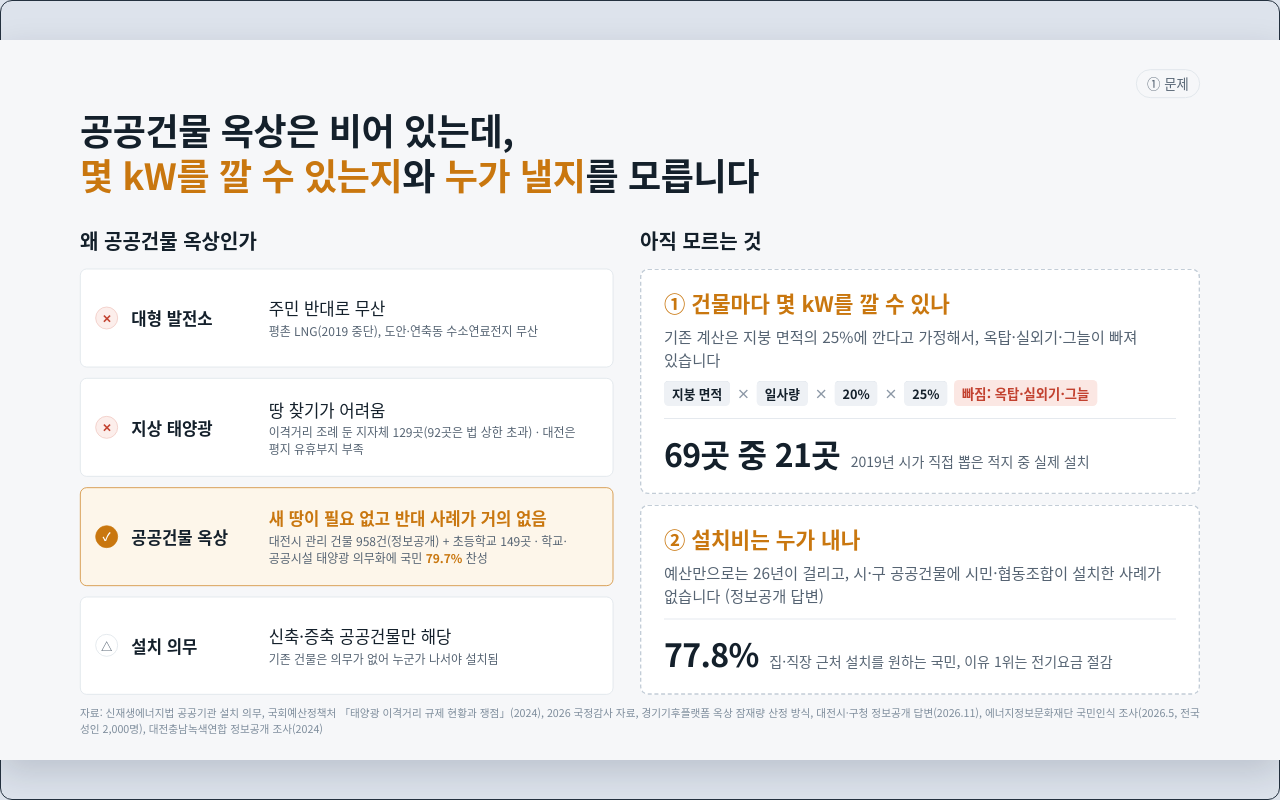
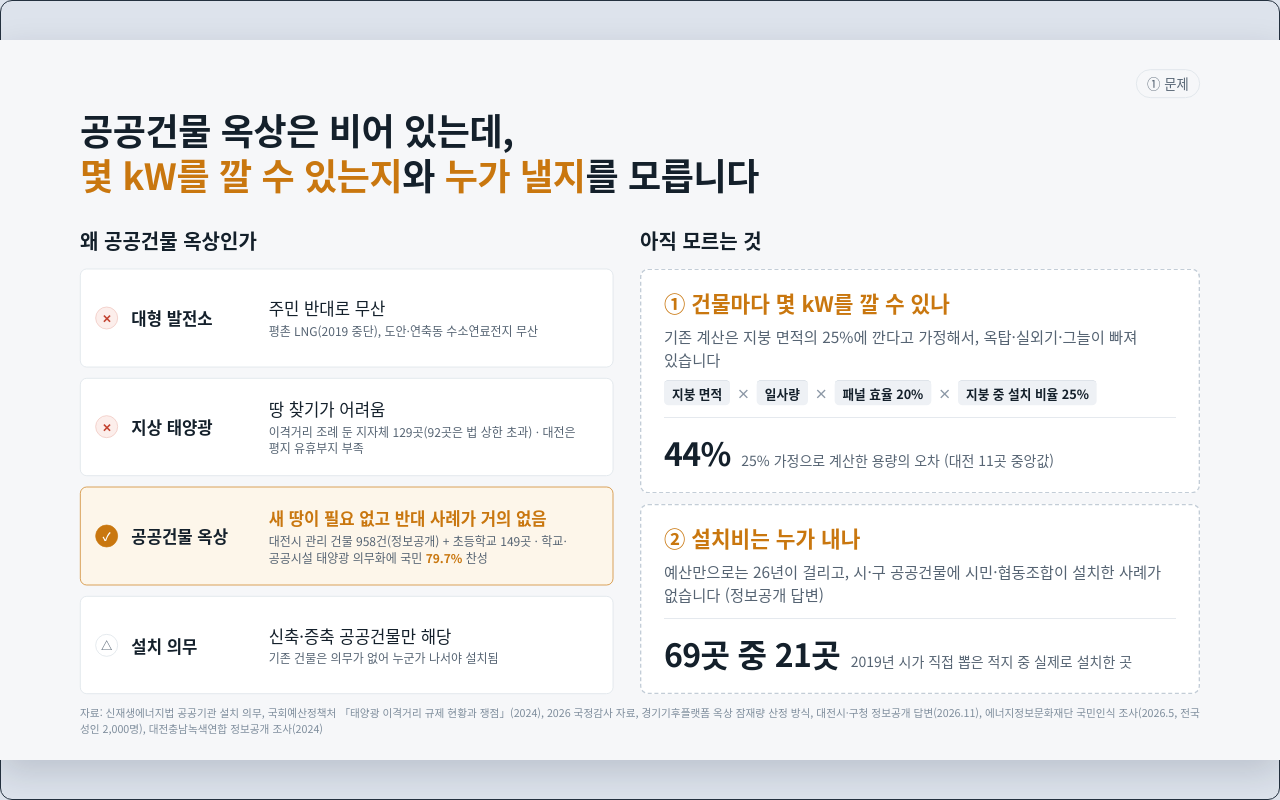
Before and after one commit to jiu0u/KT_f5, a plain HTML site: page docs/slides/s03.html in a window 1280 px wide. Drawn offline with Linux system fonts and the light colour scheme.

Commit message:
슬라이드 3장: 근거 숫자 자리 정리, 공식 칩에 이름 붙임
Co-Authored-By: Claude Opus 5.5 <noreply@anthropic.com>

```diff
--- a/docs/slides/s03.html
+++ b/docs/slides/s03.html
@@ -146,13 +146,13 @@ html,body{margin:0;width:auto;height:100%;overflow:hidden;background:#DDE3EC}
       <div class="empty">
         <h3>① 건물마다 몇 kW를 깔 수 있나</h3>
         <p>기존 계산은 지붕 면적의 25%에 깐다고 가정해서, 옥탑·실외기·그늘이 빠져 있습니다</p>
-        <div class="formula"><span class="c">지붕 면적</span><span class="x">×</span><span class="c">일사량</span><span class="x">×</span><span class="c">20%</span><span class="x">×</span><span class="c">25%</span><span class="miss">빠짐: 옥탑·실외기·그늘</span></div>
-        <div class="stat"><b>69곳 중 21곳</b>2019년 시가 직접 뽑은 적지 중 실제 설치</div>
+        <div class="formula"><span class="c">지붕 면적</span><span class="x">×</span><span class="c">일사량</span><span class="x">×</span><span class="c">패널 효율 20%</span><span class="x">×</span><span class="c">지붕 중 설치 비율 25%</span></div>
+        <div class="stat"><b>44%</b>25% 가정으로 계산한 용량의 오차 (대전 11곳 중앙값)</div>
       </div>
       <div class="empty">
         <h3>② 설치비는 누가 내나</h3>
         <p>예산만으로는 26년이 걸리고, 시·구 공공건물에 시민·협동조합이 설치한 사례가 없습니다 (정보공개 답변)</p>
-        <div class="stat"><b>77.8%</b>집·직장 근처 설치를 원하는 국민, 이유 1위는 전기요금 절감</div>
+        <div class="stat"><b>69곳 중 21곳</b>2019년 시가 직접 뽑은 적지 중 실제로 설치한 곳</div>
       </div>
     </div>
   </div>
```
Also changed, not shown: docs/slides/deck.html (+3 -3 lines).
